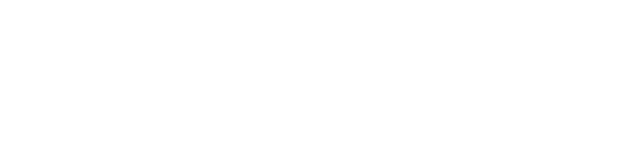
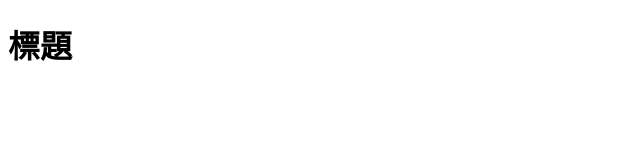
Before and after one commit to lulu712/github, a plain HTML site: page index.html in a window 1280 px wide. Shown: the whole page, without its empty margins (0-640 px from the left). Drawn offline with Linux system fonts and the light colour scheme.

Commit message:
新增標題標籤

```diff
--- a/index.html
+++ b/index.html
@@ -7,6 +7,6 @@
 <link rel="stylesheet" href="./all.css">
 </head>
 <body>
-    <H1></H1>
+    <H1>標題</H1>
 </body>
 </html>
```
